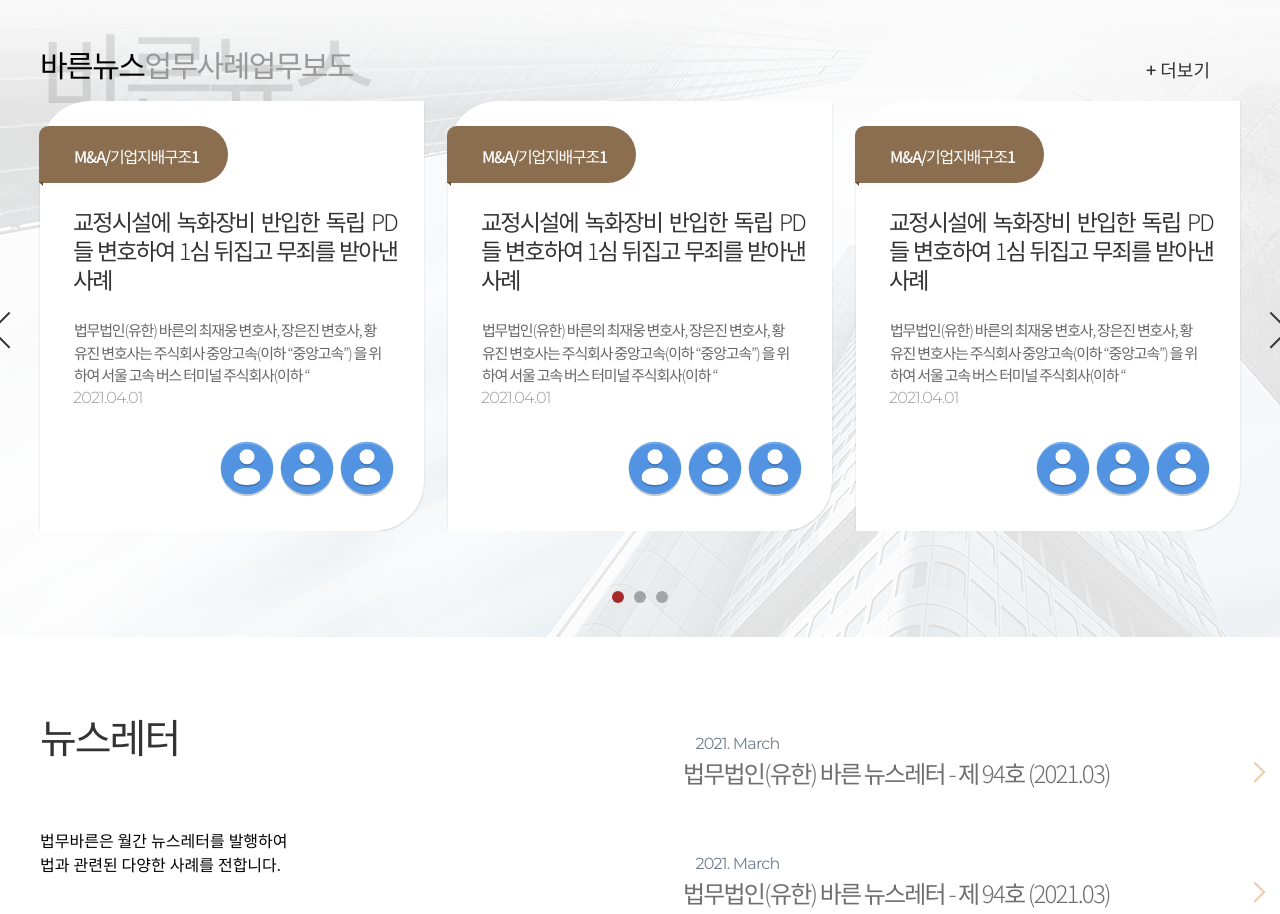
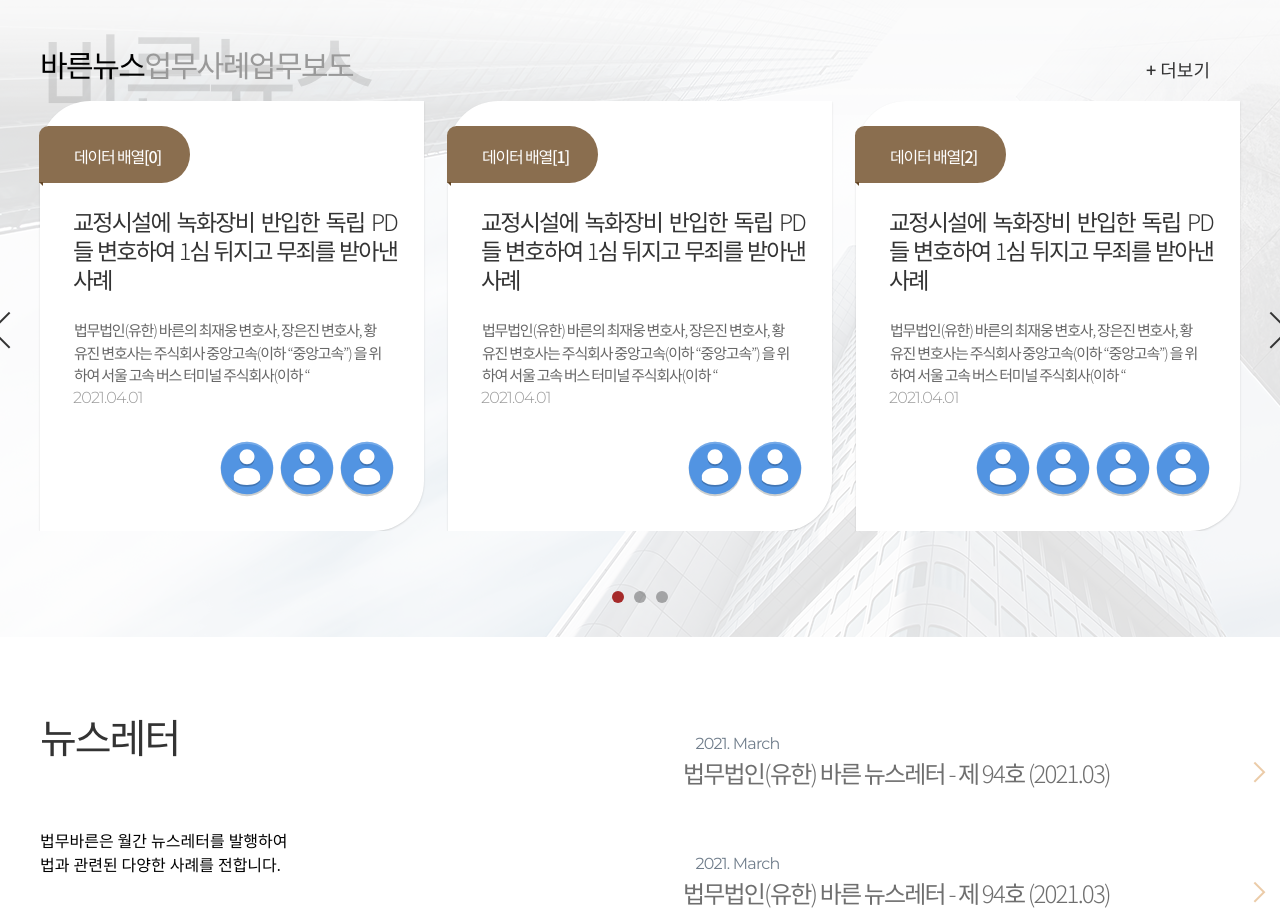
Before and after one commit to park-changjun/training-sample, a Next.js app: page / in a window 1280 px wide. Shown: the part 1060-1974 px from the top of the page. Built offline with nearby package versions, Linux system fonts and the light colour scheme.

Commit message:
샘플 객체 만들어 뉴스카드 map으로 뿌려주기 성공, 프로필 이미지의 경로 프로퍼티는 배열로 받아 맵안에서 또 맵을 돌려서 뿌려줌

```diff
--- a/pages/index.js
+++ b/pages/index.js
@@ -19,13 +19,71 @@ const DEFAULT_PROFILE_IMG_PATH = '/img/defaultImg.svg';
 
 const SAMPLE_CARD_DATA_FROM_SERVER = [
     {
-     cardCategory: 'M&A 기업지배구조',
-     cardTitle: '교정시설에 녹화장비 반입한 독립 PD들 변호하여 1심 뒤지고 무죄를 받아낸 사례',
-     cardContent: `법무법인(유한) 바른의 최재웅 변호사, 장은진 변호사, 황유진 변호사는 주식회사 중앙고속(이하 “중앙고속”) 을 위하여 서울 고속 버스 터미널 주식회사(이하 “`,
-     caseDate: `2021.04.01`,
-     contributorImg: [DEFAULT_PROFILE_IMG_PATH, DEFAULT_PROFILE_IMG_PATH]
+        cardCategory: '데이터 배열[0]',
+        cardTitle: '교정시설에 녹화장비 반입한 독립 PD들 변호하여 1심 뒤지고 무죄를 받아낸 사례',
+        cardContent: `법무법인(유한) 바른의 최재웅 변호사, 장은진 변호사, 황유진 변호사는 주식회사 중앙고속(이하 “중앙고속”) 을 위하여 서울 고속 버스 터미널 주식회사(이하 “`,
+        caseDate: `2021.04.01`,
+        contributorImg: [DEFAULT_PROFILE_IMG_PATH, DEFAULT_PROFILE_IMG_PATH, DEFAULT_PROFILE_IMG_PATH]
     },
+    {
+        cardCategory: '데이터 배열[1]',
+        cardTitle: '교정시설에 녹화장비 반입한 독립 PD들 변호하여 1심 뒤지고 무죄를 받아낸 사례',
+        cardContent: `법무법인(유한) 바른의 최재웅 변호사, 장은진 변호사, 황유진 변호사는 주식회사 중앙고속(이하 “중앙고속”) 을 위하여 서울 고속 버스 터미널 주식회사(이하 “`,
+        caseDate: `2021.04.01`,
+        contributorImg: [DEFAULT_PROFILE_IMG_PATH, DEFAULT_PROFILE_IMG_PATH]
+    },
+    {
+        cardCategory: '데이터 배열[2]',
+        cardTitle: '교정시설에 녹화장비 반입한 독립 PD들 변호하여 1심 뒤지고 무죄를 받아낸 사례',
+        cardContent: `법무법인(유한) 바른의 최재웅 변호사, 장은진 변호사, 황유진 변호사는 주식회사 중앙고속(이하 “중앙고속”) 을 위하여 서울 고속 버스 터미널 주식회사(이하 “`,
+        caseDate: `2021.04.01`,
+        contributorImg: [DEFAULT_PROFILE_IMG_PATH, DEFAULT_PROFILE_IMG_PATH, DEFAULT_PROFILE_IMG_PATH, DEFAULT_PROFILE_IMG_PATH]
+    },
+    {
+        cardCategory: '데이터 배열[3]',
+        cardTitle: '교정시설에 녹화장비 반입한 독립 PD들 변호하여 1심 뒤지고 무죄를 받아낸 사례',
+        cardContent: `법무법인(유한) 바른의 최재웅 변호사, 장은진 변호사, 황유진 변호사는 주식회사 중앙고속(이하 “중앙고속”) 을 위하여 서울 고속 버스 터미널 주식회사(이하 “`,
+        caseDate: `2021.04.01`,
+        contributorImg: [DEFAULT_PROFILE_IMG_PATH, DEFAULT_PROFILE_IMG_PATH, DEFAULT_PROFILE_IMG_PATH]
+    },
+    {
+        cardCategory: '데이터 배열[4]',
+        cardTitle: '교정시설에 녹화장비 반입한 독립 PD들 변호하여 1심 뒤지고 무죄를 받아낸 사례',
+        cardContent: `법무법인(유한) 바른의 최재웅 변호사, 장은진 변호사, 황유진 변호사는 주식회사 중앙고속(이하 “중앙고속”) 을 위하여 서울 고속 버스 터미널 주식회사(이하 “`,
+        caseDate: `2021.04.01`,
+        contributorImg: [DEFAULT_PROFILE_IMG_PATH]
+    },
+    {
+        cardCategory: '데이터 배열[5]',
+        cardTitle: '교정시설에 녹화장비 반입한 독립 PD들 변호하여 1심 뒤지고 무죄를 받아낸 사례',
+        cardContent: `법무법인(유한) 바른의 최재웅 변호사, 장은진 변호사, 황유진 변호사는 주식회사 중앙고속(이하 “중앙고속”) 을 위하여 서울 고속 버스 터미널 주식회사(이하 “`,
+        caseDate: `2021.04.01`,
+        contributorImg: [DEFAULT_PROFILE_IMG_PATH, DEFAULT_PROFILE_IMG_PATH]
+    },
+    {
+        cardCategory: '데이터 배열[6]',
+        cardTitle: '교정시설에 녹화장비 반입한 독립 PD들 변호하여 1심 뒤지고 무죄를 받아낸 사례',
+        cardContent: `법무법인(유한) 바른의 최재웅 변호사, 장은진 변호사, 황유진 변호사는 주식회사 중앙고속(이하 “중앙고속”) 을 위하여 서울 고속 버스 터미널 주식회사(이하 “`,
+        caseDate: `2021.04.01`,
+        contributorImg: [DEFAULT_PROFILE_IMG_PATH, DEFAULT_PROFILE_IMG_PATH]
+    },
+    {
+        cardCategory: '데이터 배열[7]',
+        cardTitle: '교정시설에 녹화장비 반입한 독립 PD들 변호하여 1심 뒤지고 무죄를 받아낸 사례',
+        cardContent: `법무법인(유한) 바른의 최재웅 변호사, 장은진 변호사, 황유진 변호사는 주식회사 중앙고속(이하 “중앙고속”) 을 위하여 서울 고속 버스 터미널 주식회사(이하 “`,
+        caseDate: `2021.04.01`,
+        contributorImg: [DEFAULT_PROFILE_IMG_PATH, DEFAULT_PROFILE_IMG_PATH, DEFAULT_PROFILE_IMG_PATH]
+    },
+    {
+        cardCategory: '데이터 배열[8]',
+        cardTitle: '교정시설에 녹화장비 반입한 독립 PD들 변호하여 1심 뒤지고 무죄를 받아낸 사례',
+        cardContent: `법무법인(유한) 바른의 최재웅 변호사, 장은진 변호사, 황유진 변호사는 주식회사 중앙고속(이하 “중앙고속”) 을 위하여 서울 고속 버스 터미널 주식회사(이하 “`,
+        caseDate: `2021.04.01`,
+        contributorImg: [DEFAULT_PROFILE_IMG_PATH, DEFAULT_PROFILE_IMG_PATH]
+    }
 ];
+
+
 
 
 const Language = ({ lang, setLang }) => {
@@ -185,7 +243,6 @@ const PrevBtn = ({ transformTime, TRANSFORM_UNIT, setTransformTime, setTranslate
 };
 
 const NextBtn = ({ TRANSFORM_UNIT, setCurrentDot, setTransformTime, setTranslateX, transformTime }) => {
-
     return (
         <button className="case-right-arrow" onClick={
             () => {
@@ -218,25 +275,27 @@ const NextBtn = ({ TRANSFORM_UNIT, setCurrentDot, setTransformTime, setTranslate
     )
 };
 
-const ElementsBox = ({ translateX }) => {
+const ElementsBox = ({cardData, translateX}) => {
     return (
         <li className="elements-box" style={{ transform: `translateX(${translateX}px)` }}>
             <div className="box-content">
                 <div>
-                    <a className="category-block">M&A/기업지배구조1</a>
+                    <a className="category-block">{cardData.cardCategory}</a>
                     <br />
                     <img className="flag-back" src="/img/flag-back.png" />
                 </div>
-                <h4 className="case-title">교정시설에 녹화장비 반입한 독립 PD들 변호하여 1심 뒤집고 무죄를 받아낸 사례</h4>
+                <h4 className="case-title">{cardData.cardTitle}</h4>
                 <div className="case-content">
-                    <p>법무법인(유한) 바른의 최재웅 변호사, 장은진 변호사, 황유진 변호사는 주식회사 중앙고속(이하 “중앙고속”) 을 위하여 서울 고속 버스 터미널 주식회사(이하 “</p>
+                    <p>{cardData.cardContent}</p>
                 </div>
-                <p className="article-date">2021.04.01</p>
+                <p className="article-date">{cardData.caseDate}</p>
             </div>
             <div className="profile-img-box-container">
-                <img src="/img/defaultImg.svg" />
-                <img src="/img/defaultImg.svg" />
-                <img src="/img/defaultImg.svg" />
+            {cardData.contributorImg.map(
+                (path)=>{
+                    return(<img src={path}/>)
+                }
+            )}
             </div>
         </li>
     )
@@ -255,15 +314,15 @@ const CaseSection = () => {
                     <PrevBtn transformTime={transformTime} setTransformTime={setTransformTime} TRANSFORM_UNIT={TRANSFORM_UNIT} setTranslateX={setTranslateX} />
                     <div className="box-wrap">
                         <ul className="elements-box-container">
-                            <ElementsBox transformTime={transformTime} setTransformTime={setTransformTime} TRANSFORM_UNIT={TRANSFORM_UNIT} translateX={translateX} setTranslateX={setTranslateX} />
-                            <ElementsBox transformTime={transformTime} setTransformTime={setTransformTime} TRANSFORM_UNIT={TRANSFORM_UNIT} translateX={translateX} setTranslateX={setTranslateX} />
-                            <ElementsBox transformTime={transformTime} setTransformTime={setTransformTime} TRANSFORM_UNIT={TRANSFORM_UNIT} translateX={translateX} setTranslateX={setTranslateX} />
-                            <ElementsBox transformTime={transformTime} setTransformTime={setTransformTime} TRANSFORM_UNIT={TRANSFORM_UNIT} translateX={translateX} setTranslateX={setTranslateX} />
-                            <ElementsBox transformTime={transformTime} setTransformTime={setTransformTime} TRANSFORM_UNIT={TRANSFORM_UNIT} translateX={translateX} setTranslateX={setTranslateX} />
-                            <ElementsBox transformTime={transformTime} setTransformTime={setTransformTime} TRANSFORM_UNIT={TRANSFORM_UNIT} translateX={translateX} setTranslateX={setTranslateX} />
-                            <ElementsBox transformTime={transformTime} setTransformTime={setTransformTime} TRANSFORM_UNIT={TRANSFORM_UNIT} translateX={translateX} setTranslateX={setTranslateX} />
-                            <ElementsBox transformTime={transformTime} setTransformTime={setTransformTime} TRANSFORM_UNIT={TRANSFORM_UNIT} translateX={translateX} setTranslateX={setTranslateX} />
-                            <ElementsBox transformTime={transformTime} setTransformTime={setTransformTime} TRANSFORM_UNIT={TRANSFORM_UNIT} translateX={translateX} setTranslateX={setTranslateX} />
+                            {
+                                SAMPLE_CARD_DATA_FROM_SERVER.map(
+                                    (data, index) => {
+                                        return(
+                                            <ElementsBox key={index} cardData={data} translateX={translateX}/>
+                                        )
+                                    }
+                                )
+                            }
                         </ul>
                     </div>
                     <NextBtn transformTime={transformTime} setTransformTime={setTransformTime} TRANSFORM_UNIT={TRANSFORM_UNIT} setTranslateX={setTranslateX} setCurrentDot={setCurrentDot} />
```
